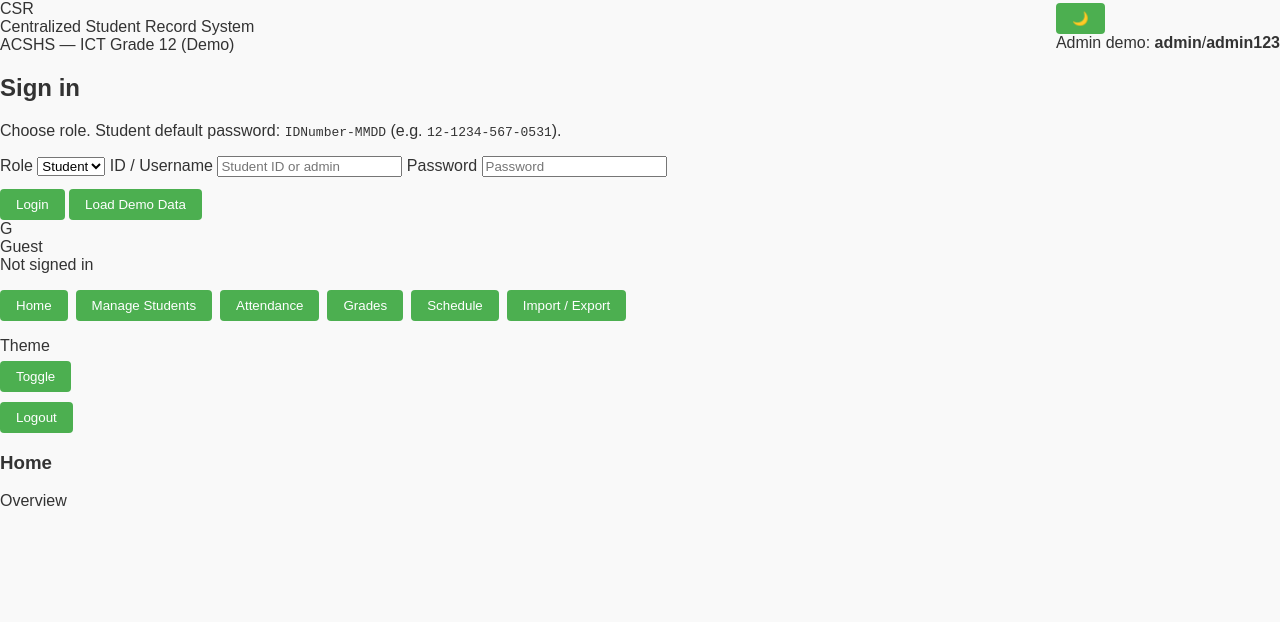
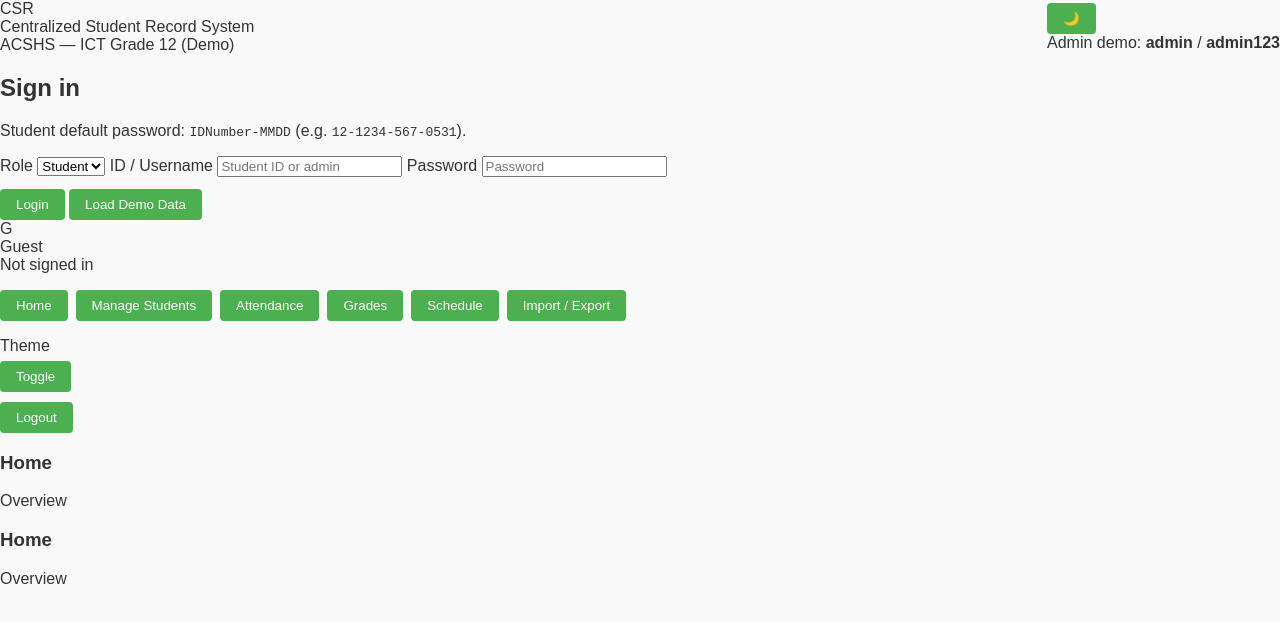
Before and after one commit to mojoojoojo/website, a plain HTML site: page index.html in a window 1280 px wide. Drawn offline with Linux system fonts and the light colour scheme.

Commit message:
Update index.html

```diff
--- a/index.html
+++ b/index.html
@@ -5,11 +5,11 @@
   <meta name="viewport" content="width=device-width,initial-scale=1" />
   <title>Centralized Student Record System</title>
   <link href="style.css" rel="stylesheet" />
-  <link href="https://fonts.googleapis.com/css2?family=Inter:wght@300;400;600;700&display=swap" rel="stylesheet">
 </head>
 <body>
-  <div id="app" class="app">
-    <header class="header card">
+  <div class="app">
+
+    <header class="app-header card">
       <div class="brand">
         <div class="logo">CSR</div>
         <div>
@@ -20,7 +20,7 @@
 
       <div class="header-actions">
         <button id="themeToggle" class="btn ghost" title="Toggle theme">🌙</button>
-        <div class="muted">Admin demo: <strong>admin</strong>/<strong>admin123</strong></div>
+        <div class="muted tiny">Admin demo: <strong>admin</strong> / <strong>admin123</strong></div>
       </div>
     </header>
 
@@ -28,7 +28,7 @@
     <main id="loginView" class="card center">
       <div class="auth-card">
         <h2>Sign in</h2>
-        <p class="muted">Choose role. Student default password: <code>IDNumber-MMDD</code> (e.g. <code>12-1234-567-0531</code>).</p>
+        <p class="muted">Student default password: <code>IDNumber-MMDD</code> (e.g. <code>12-1234-567-0531</code>).</p>
 
         <label>Role</label>
         <select id="loginRole">
@@ -51,6 +51,7 @@
 
     <!-- DASHBOARD -->
     <section id="dashboard" class="dashboard hidden">
+
       <aside id="sidebar" class="sidebar card">
         <div class="sidebar-top">
           <div id="userAvatarSmall" class="avatar-small-placeholder">G</div>
@@ -94,6 +95,25 @@
         </div>
       </main>
     </section>
+
+  </div>
+
+  <script src="script.js"></script>
+</body>
+</html>          <div>
+            <h3 id="mainTitle">Home</h3>
+            <div id="mainSubtitle" class="muted">Overview</div>
+          </div>
+          <div class="main-actions">
+            <div id="globalQuickPills"></div>
+          </div>
+        </div>
+
+        <div id="content" class="content card">
+          <!-- dynamic content -->
+        </div>
+      </main>
+    </section>
   </div>
 
   <script src="script.js"></script>
```
